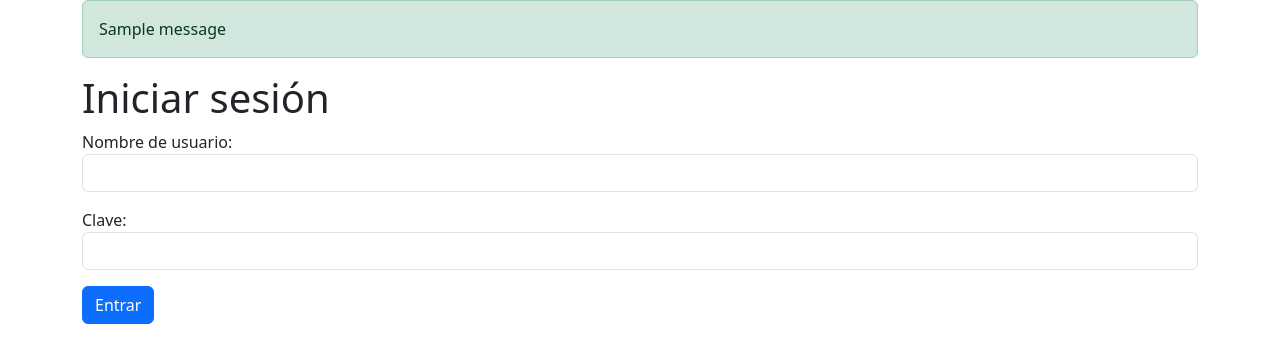
After one commit to sebas2156/SpotyFranz, a Flask app: page /login in a window 1280 px wide. The commit adds this page. Shown: the top 363 px of the page. Run offline with Flask 3, Linux system fonts and the light colour scheme; one stand-in notice (Sample message) is shown; some libraries are stand-ins or nearby versions.

Commit message:
version 12/05/23

```diff
--- a/app.py
+++ b/app.py
@@ -1,4 +1,4 @@
-from flask import Flask, render_template, request
+from flask import Flask, render_template, request, redirect, url_for, session, flash
 
 class Cancion:
     def __init__(self,titulo,categoria,idioma):
@@ -7,6 +7,8 @@ class Cancion:
         self.idioma = idioma
 
 app = Flask (__name__)
+app.secret_key = '12345678'
+
 cancion1= Cancion('La guitarra','Pop','Castellano')
 cancion2= Cancion('Para no verte mas','Pop','Castellano')
 cancion3= Cancion('Balada para un gordo','Balada','Castellano')
@@ -20,7 +22,12 @@ def index():
 
 @app.route('/nuevoregistro')
 def nuevoregistro():
-    return render_template('nuevoRegistro.html',titulo='Nueva Cancion')
+    if session['usuario_logueado'] == None:
+        flash('Usuario no conectado.')
+        return redirect('/login')
+    else:
+        flash('Usuario conectado.')
+        return render_template('nuevoRegistro.html', titulo='Nueva Canción')
 
 @app.route('/crear', methods=['POST',])
 def crear():
@@ -29,6 +36,29 @@ def crear():
     idioma = request.form['idioma']
     cancion = Cancion(titulo, categoria, idioma)
     lista.append(cancion)
-    return render_template('listar.html', titulo='Canciones', musicas=lista)
+    return redirect('/')
+
+
+@app.route('/login')
+def login():
+    return render_template('login.html')
+
+@app.route('/autenticar', methods=['POST',])
+def autenticar():
+    if 'patitofeo' == request.form['clave']:
+        session['usuario_logueado'] = request.form['usuario']
+        flash(session['usuario_logueado'] + ' ¡conectado con éxito!')
+        return redirect('/')
+    else:
+        flash('Usuario no conectado.')
+        return redirect('/login')
+
+@app.route('/logout')
+def logout():
+    session['usuario_logueado'] = None
+    flash('¡Logout efectuado exitosamente!')
+    return redirect('/')
+
+
 
 app.run(host="0.0.0.0", port=5000)
--- /dev/null
+++ b/templates/login.html
@@ -0,0 +1,30 @@
+<!DOCTYPE html>
+<html>
+  <head>
+    <meta charset="utf-8">
+    <meta name="viewport" content="width=device-width, initial-scale=1">
+    <title>Discoteca</title>
+    <link rel="stylesheet" href="{{ url_for('static', filename='bootstrap.css') }}">
+  </head>
+  <body>
+    <div class="container">
+
+        {% with messages = get_flashed_messages() %}
+            {% if messages %}
+                <ul id="messages" class="list-unstyled">
+                {% for message in messages %}
+                    <li class="alert alert-success">{{ message }}</li>
+                {% endfor %}
+                </ul>
+            {% endif %}
+        {% endwith %}
+
+        <h1>Iniciar sesión</h1>
+        <form method="POST" action="/autenticar">
+            <p><label>Nombre de usuario:</label> <input class="form-control" type="text" name="usuario" required></p>
+            <p><label>Clave:</label> <input class="form-control" type="password" name="clave" required></p>
+            <p><button class="btn btn-primary" type="submit">Entrar</button></p>
+        </form>
+    </div>
+</body>
+</html>
--- a/templates/template.html
+++ b/templates/template.html
@@ -3,7 +3,7 @@
     <head>
         <meta charset="UTF-8">
         <meta name="viewport" content="width=device-width, initial-scale=1">
-        <link rel="stylesheet" href="../static/bootstrap.css">
+        <link rel="stylesheet" href="{{ url_for('static', filename= 'bootstrap.css') }}">
     </head>
     <body>
         <div class="container">
```
